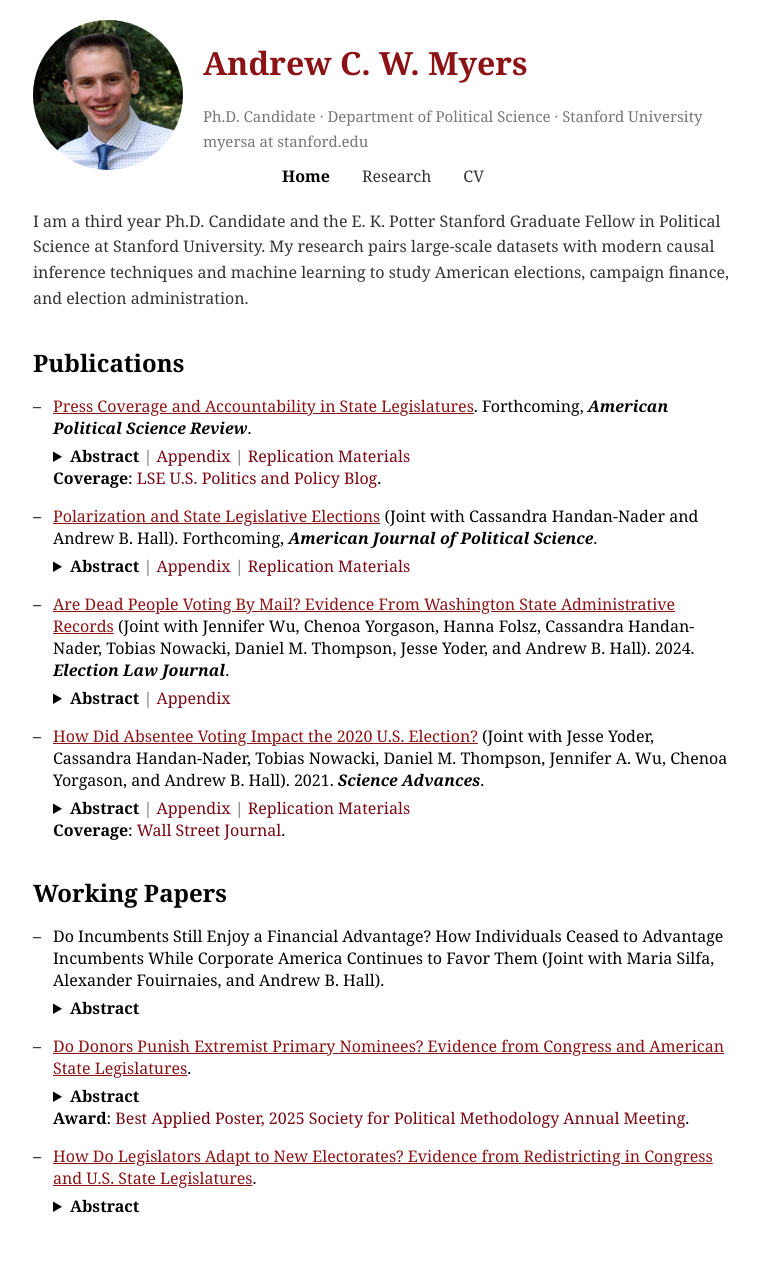
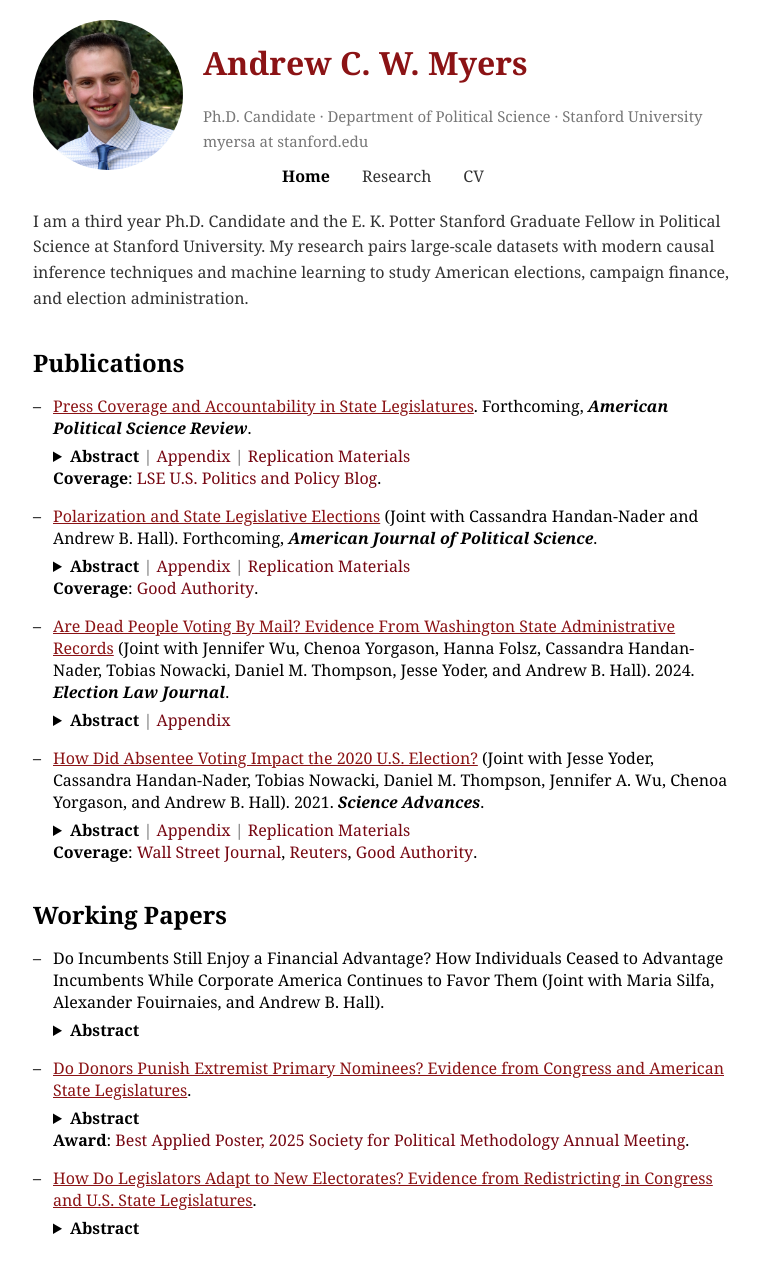
Before and after one commit to AndyMyersSkol/AndyMyersSkol.github.io, a Jekyll site: the page index.html, which Jekyll copies as it is, in a window 1280 px wide. Shown: the whole page, without its empty margins (257-1016 px from the left). Built offline with Jekyll 4.4.1, drawn with Linux system fonts in a browser that asks for light colours; before the commit the page ends 1253 px from its top, so only the background shows below that.

Commit message:
Update index.html

```diff
--- a/index.html
+++ b/index.html
@@ -90,6 +90,7 @@ State legislatures are critical policymaking bodies, yet recent studies suggest
 U.S. state legislatures are critical policymaking institutions that are increasingly polarized, yet data and measurement limitations have prevented researchers from understanding how state legislative elections contribute to this polarization. To address this gap, we construct new measures of candidate ideology based on campaign contributions and roll-call votes, and we use them to offer the first systematic study of the relationship between candidate ideology and electoral outcomes in primary and general elections in state legislatures, 2000-2022. We find that the set of people running for state legislature has polarized substantially in recent decades. More-moderate candidates enjoy a meaningful advantage in contested general elections, but that advantage has declined somewhat in recent years. At the same time, more-extreme candidates are favored in contested primary elections. These new measures and data will allow researchers to build on these basic findings to understand how elections function in lower-information, lower-salience environments like American state legislatures.
                 </p>
             </details>
+            <strong>Coverage</strong>: <a href="https://goodauthority.org/news/do-moderate-candidates-really-do-better-in-elections/" target="_blank" class="replication-link">Good Authority</a>.
         </li>
     </ul>
 
@@ -125,9 +126,11 @@ Daniel M. Thompson, Jennifer A. Wu, Chenoa Yorgason, and Andrew B. Hall). 2021.
 The 2020 U.S. election saw a record turnout, saw a huge increase in absentee voting, and brought unified national Democratic control—yet these facts alone do not imply that vote-by-mail increased turnout or benefited Democrats. Using new microdata on millions of individual voters and aggregated turnout data across all 50 states, this paper offers a causal analysis of the impact of absentee vote-by-mail during the COVID-19 (coronavirus disease 2019) pandemic. Focusing on natural experiments in Texas and Indiana, we find that 65-year-olds voted at nearly the same rate as 64-year-olds, despite the fact that only 65-year-olds could vote absentee without an excuse. Being just old enough to vote no-excuse absentee did not substantially increase Democratic turnout relative to Republican turnout. Voter interest appeared to be more important in driving turnout across vote modes, neutralizing the electoral impact of Democrats voting by mail at higher rates during the historic pandemic.
                 </p>
             </details>
-                <strong>Coverage</strong>: <a href="https://www.wsj.com/politics/policy/mail-ballots-not-a-clear-boost-for-turnout-or-biden-11614940202" target="_blank" class="replication-link">Wall Street Journal</a>.
+                <strong>Coverage</strong>: <a href="https://www.wsj.com/politics/policy/mail-ballots-not-a-clear-boost-for-turnout-or-biden-11614940202" target="_blank" class="replication-link">Wall Street Journal</a>, <a href="https://www.reuters.com/world/us/republicans-push-restrict-mail-in-voting-ahead-us-november-midterms-2022-09-09/" target="_blank" class="replication-link">Reuters</a>, <a href="https://goodauthority.org/news/why-donald-trump-should-learn-to-love-automatic-voter-registration/" target="_blank" class="replication-link">Good Authority</a>.
         </li>
     </ul>
+
+    <!-- Opinion coverage: https://www.bloomberg.com/opinion/articles/2022-12-10/georgia-s-senate-election-offers-both-parties-one-important-lesson -->
 
     <h2>Working Papers</h2>
 
```
